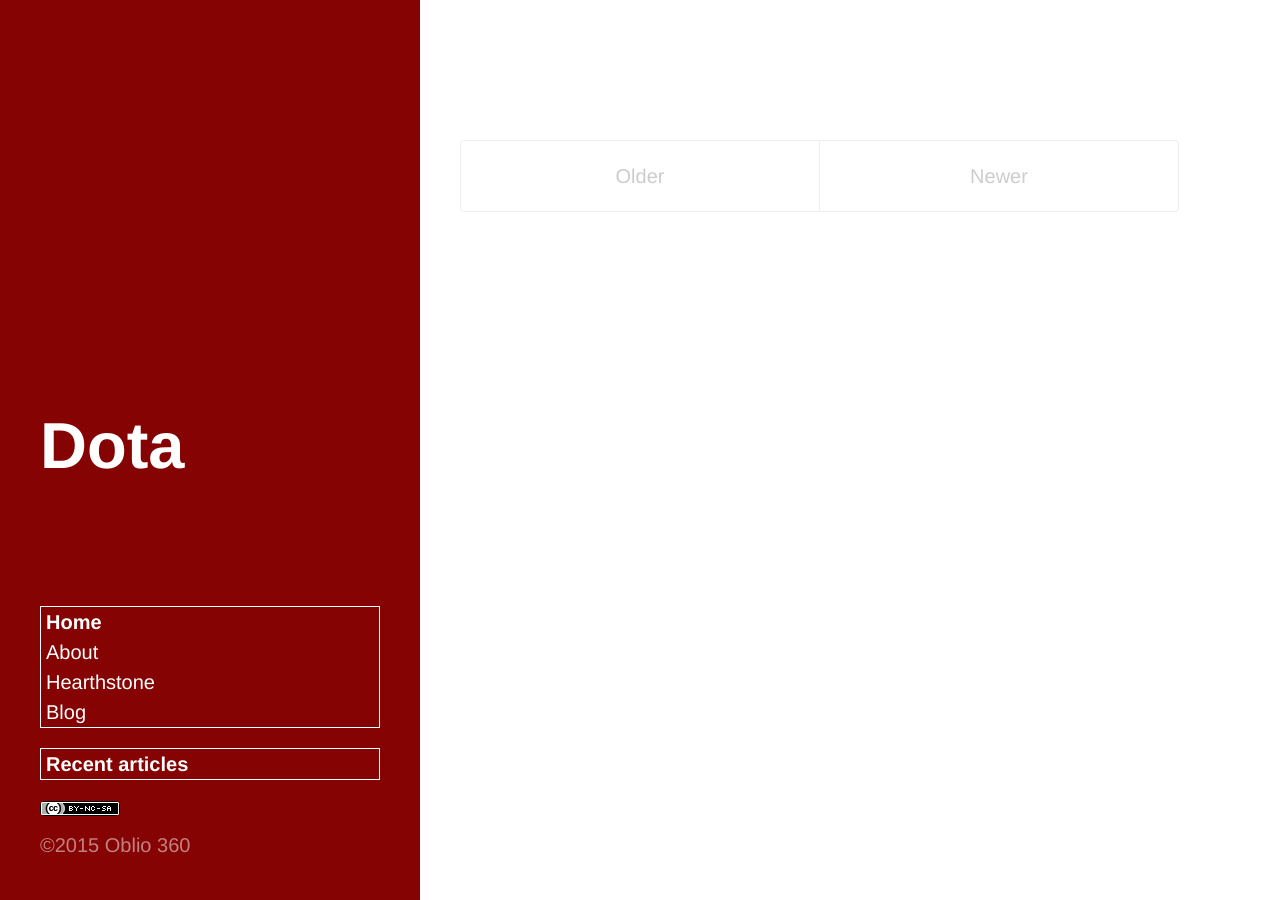
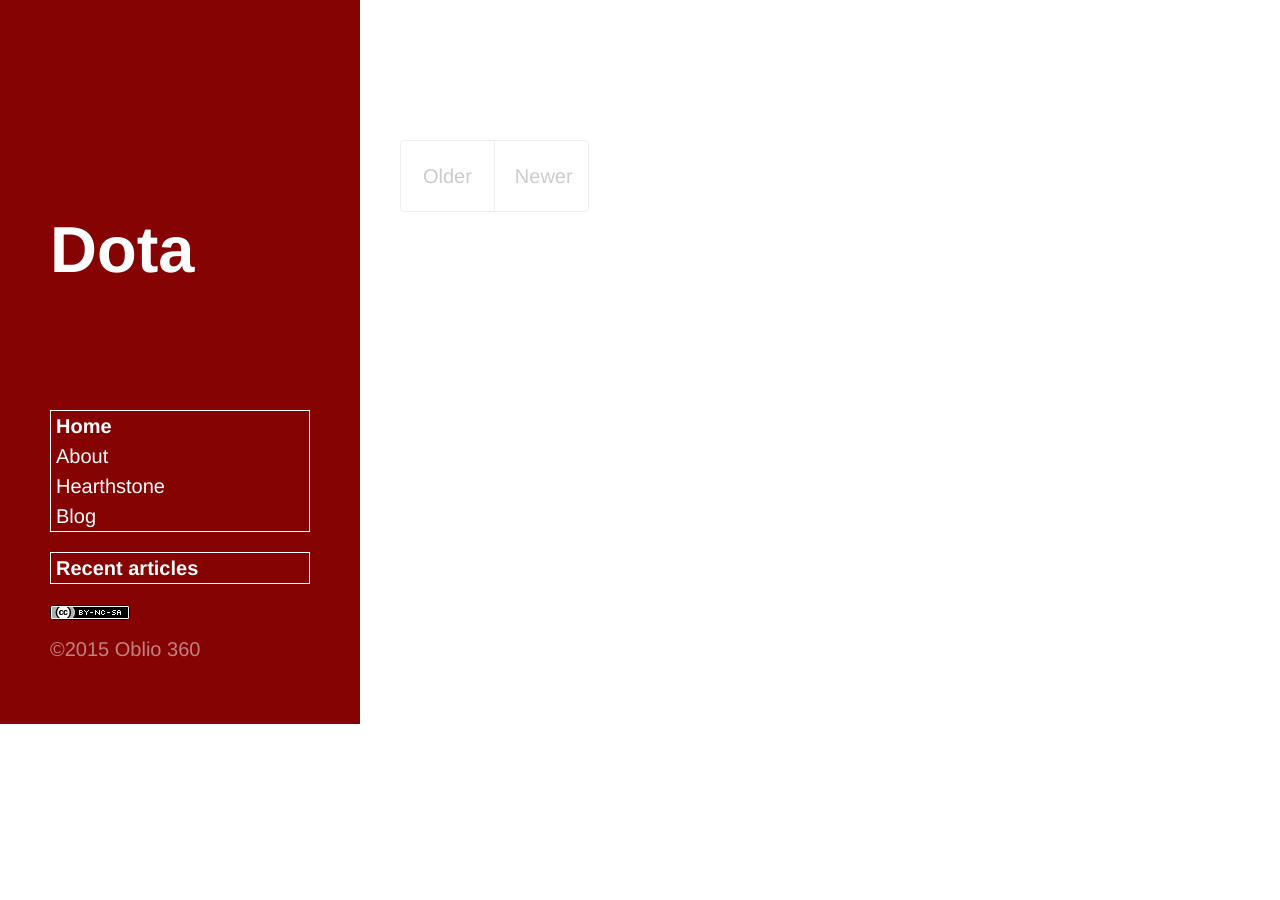
Before and after one commit to oblio360/dota-blog, a Jekyll site: the page built from index.html, in a window 1280 px wide. Built offline with Jekyll 4.4.1, drawn with Linux system fonts in a browser that asks for light colours; Markdown is read by kramdown in place of the engine named in the settings; the list of posts is cut into pages by our own code.

Commit message:
Switching to a display:table layout since the fixed layour is wrecking havoc on Ipads.

```diff
--- a/css/hyde.css
+++ b/css/hyde.css
@@ -61,12 +61,9 @@
 }
 @media (min-width: 48rem) {
   .sidebar {
-    position: fixed;
-    top: 0;
-    left: 0;
-    bottom: 0;
-    width: 21rem;
-    text-align: left;
+      display: table-cell;
+      width: 18rem;
+      text-align: left;
   }
 }
 
@@ -119,21 +116,6 @@
   list-style: none;
 }
 
-/* Sticky sidebar
- *
- * Add the `sidebar-sticky` class to the sidebar's container to affix it the
- * contents to the bottom of the sidebar in tablets and up.
- */
-
-@media (min-width: 48rem) {
-  .sidebar-sticky {
-    position: absolute;
-    right:  1rem;
-    bottom: 1rem;
-    left:   1rem;
-  }
-}
-
 
 /* Container
  *
@@ -148,43 +130,22 @@
 
 @media (min-width: 48rem) {
   .content {
-    max-width: 38rem;
-    margin-left: 24rem;
-    margin-right: 2rem;
+      display: table-cell;
+      max-width: 30rem;
+      padding-left: 2rem;
+      padding-right: 2rem;
   }
 }
 
 @media (min-width: 64rem) {
   .content {
-    margin-left: 22rem;
-    margin-right: 4rem;
+      display: table-cell;
+      max-width: 46rem;
+      padding-left: 2rem;
+      padding-right: 2rem;
   }
 }
 
-
-/*
- * Reverse layout
- *
- * Flip the orientation of the page by placing the `.sidebar` on the right.
- */
-
-@media (min-width: 48rem) {
-  .layout-reverse .sidebar {
-    left: auto;
-    right: 0;
-  }
-  .layout-reverse .content {
-    margin-left: 2rem;
-    margin-right: 20rem;
-  }
-}
-
-@media (min-width: 64rem) {
-  .layout-reverse .content {
-    margin-left: 4rem;
-    margin-right: 22rem;
-  }
-}
 
 /* Red */
 .theme-base .sidebar {
--- a/css/poole.css
+++ b/css/poole.css
@@ -45,6 +45,8 @@
 body {
   margin: 0;
   padding: 0;
+  height: 100%;
+  width: 100%;
 }
 
 html {
@@ -163,7 +165,6 @@
   padding: 1rem;
   font-size: .8rem;
   line-height: 1.4;
-  white-space: pre;
   white-space: pre-wrap;
   word-break: break-all;
   word-wrap: break-word;
@@ -266,33 +267,16 @@
   margin-right: auto;
 }
 
-
-/*
- * Masthead
- *
- * Super small header above the content for site name and short description.
- */
-
-.masthead {
-  padding-top:    1rem;
-  padding-bottom: 1rem;
-  margin-bottom: 3rem;
+@media (min-width: 48rem) {
+  .container {
+      display: table;
+      max-width: 38rem;
+      padding-left: 1rem;
+      padding-right: 1rem;
+      margin-left: auto;
+      margin-right: auto;
+  }
 }
-.masthead-title {
-  margin-top: 0;
-  margin-bottom: 0;
-  color: #505050;
-}
-.masthead-title a {
-  color: #505050;
-}
-.masthead-title small {
-  font-size: 75%;
-  font-weight: 400;
-  color: #c0c0c0;
-  letter-spacing: 0;
-}
-
 
 /*
  * Posts and pages
@@ -339,7 +323,7 @@
 #___plusone_0 {
   width: 63px !important;
   position: relative;
-  left: 0px;
+  left: 0;
 }
 
 .twitter-share-button {
```
